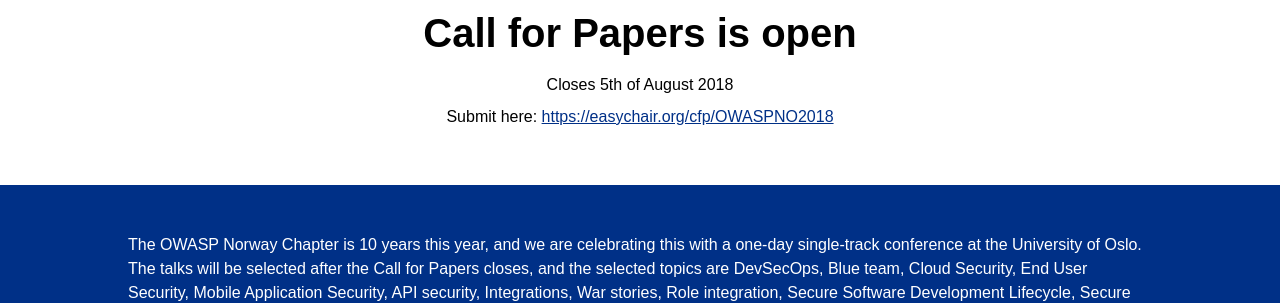
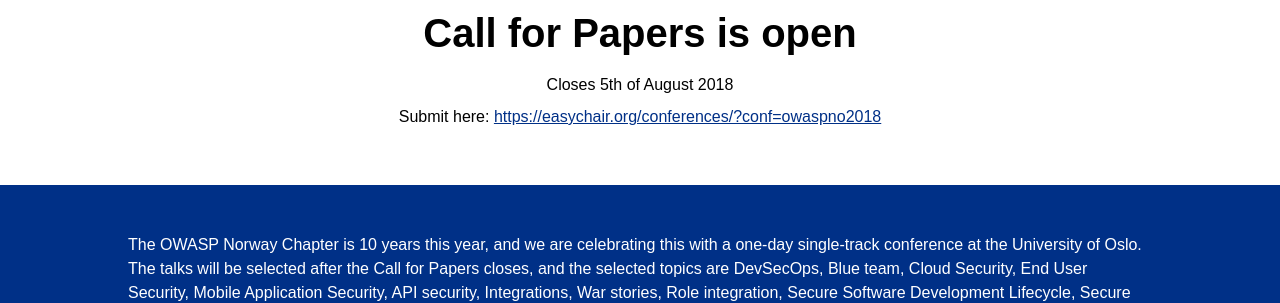
Before and after one commit to OWASP/owasp-norway-day-2018, a Jekyll site: the page built from index.html, in a window 1280 px wide. Shown: the part 515-818 px from the top of the page. Built offline with Jekyll 4.4.1, drawn with Linux system fonts in a browser that asks for light colours; some web fonts are replaced; some of the changed lines change nothing that is shown.

Commit message:
Updating submission link

```diff
--- a/index.html
+++ b/index.html
@@ -14,7 +14,7 @@
 <section class="center">
 	<h1>Call for Papers is open</h1>
 	<p>Closes 5th of August 2018</p>
-	<p>Submit here: <a href="https://easychair.org/cfp/OWASPNO2018">https://easychair.org/cfp/OWASPNO2018</a></p>
+	<p>Submit here: <a href="https://easychair.org/conferences/?conf=owaspno2018">https://easychair.org/conferences/?conf=owaspno2018</a></p>
 </section>
 
 <section class="inverse">
```
